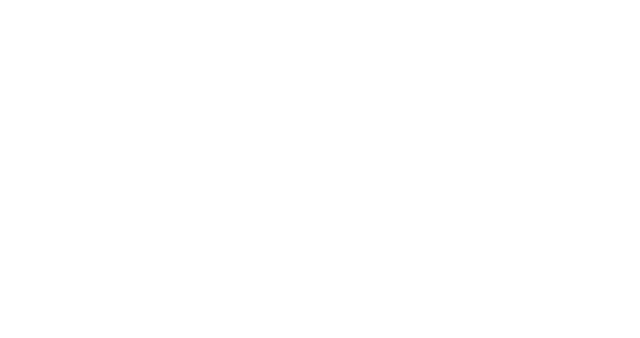
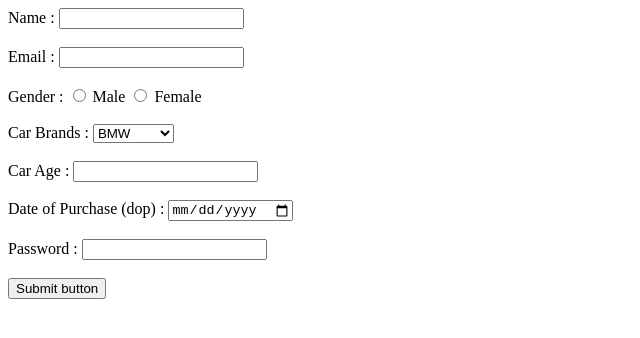
Before and after one commit to acciojob/car-insurance-form-dhruvrastogi1999, a website: page main.html in a window 1280 px wide. Shown: the whole page, without its empty margins (0-640 px from the left). Drawn offline with Linux system fonts and the light colour scheme.

Commit message:
created a submission

```diff
--- a/main.html
+++ b/main.html
@@ -8,6 +8,36 @@
 
 <body>
 	<!-- the entire body must be written by student -->
+	<form method="post">
+		<label for="name">Name : </label>
+		<input type="text" id="name" name="name" required><br><br>
+
+		<label for="email">Email : </label>
+		<input type="email" id="email" name="email" required><br><br>
+
+		<label>Gender : </label>
+		<label><input type="radio" name="gender" required> Male</label>
+		<label><input type="radio" name="gender" required> Female</label><br><br>
+
+		<label for="cars">Car Brands : </label>
+			<select id="cars" name="cars">
+				<option value="BMW">BMW</option>
+				<option value="Audi">Audi</option>
+				<option value="Mercedez">Mercedez</option>
+		</select><br><br>
+
+		<label for="carage">Car Age : </label>
+		<input type="number" id="carage" name="carage" required><br><br>
+
+		<label for="dop">Date of Purchase (dop) : </label>
+		<input type="date" id="dop" name="dop" required><br><br>
+
+		<label for="password">Password : </label>
+		<input type="password" id="password" name="password" required><br><br>
+
+		<button type="submit">Submit button </button>
+
+	</form>
     <script type="text/javascript" src="./script.js">
 </script>
 
```
